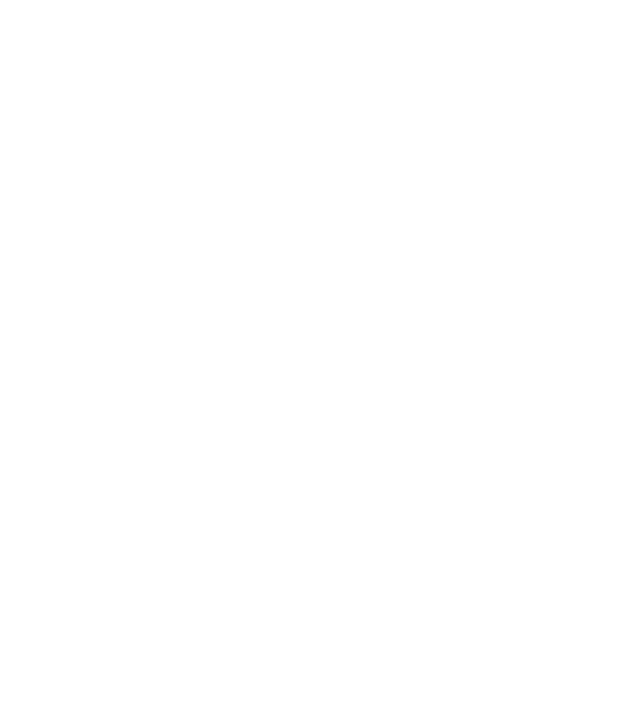
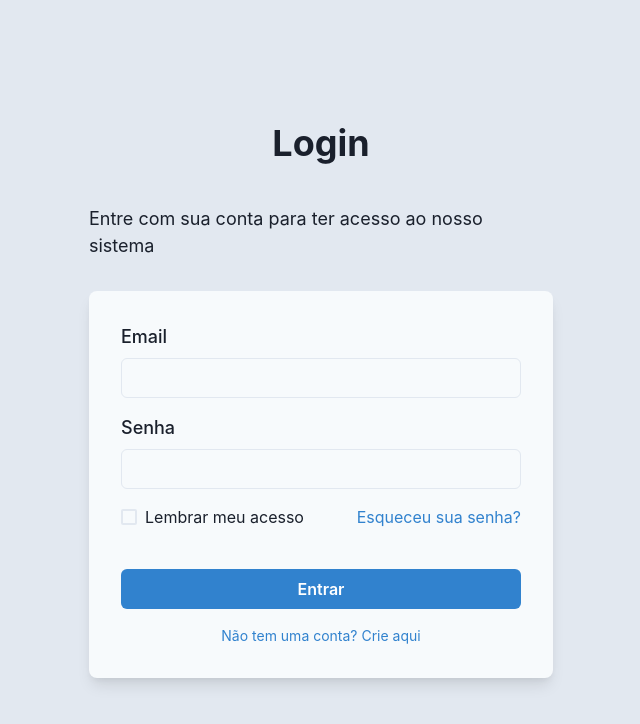
Before and after one commit to ClaudioBzrr/UserRegistration, a React (Vite) app in the folder frontend/: page / in a window 1280 px wide. Shown: the top 724 px of the page, without its empty margins (319-959 px from the left). Built offline with nearby package versions, Linux system fonts and the light colour scheme.

Commit message:
Added chakra ui components in login page

```diff
--- a/frontend/src/pages/Login.tsx
+++ b/frontend/src/pages/Login.tsx
@@ -1,13 +1,66 @@
 import {
-    Box, Center
+    Box, Button, Checkbox, Flex, FormControl, FormLabel, Heading, Input, Stack, Text, Link
 } from '@chakra-ui/react'
+import { Link as Linker} from 'react-router-dom'
 
 export function Login(){
     return(
-        <Box w='full' h='full'>
-            <Center w='xl' h='xl'>
-
-            </Center>
-        </Box>
+        <Flex
+            align={'center'}
+            justify={'center'}
+            minH={'100vh'}
+            bg={'gray.200'}
+        >
+            <Stack spacing={8} mx={'auto'} maxW={'lg'} px={6} py={12}>
+                <Stack align={'center'}>
+                    <Heading textAlign={'center'} mb={8} fontSize={'4xl'}>Login</Heading>
+                    <Stack>
+                        <Text fontSize={'lg'}>
+                            Entre com sua conta para ter acesso ao nosso sistema
+                        </Text>
+                    </Stack>
+                </Stack>
+                <Box rounded={'lg'} boxShadow={'lg'} p={8} bg={'gray.50'}>
+                    <Stack spacing={4}>
+                        <FormControl>
+                            <FormLabel fontSize={'lg'} id='email'>Email</FormLabel>
+                            <Input type='email'/>
+                        </FormControl>
+                        <FormControl>
+                            <FormLabel fontSize={'lg'} id='password'>Senha</FormLabel>
+                            <Input type='password'/>
+                        </FormControl>
+                        <Stack spacing={10}>
+                            <Stack
+                                direction={{base:'column',sm:'row'}}
+                                justify={'space-between'}
+                                align={'start'}
+                            >
+                                <Checkbox>Lembrar meu acesso</Checkbox>
+                                <Link color={'blue.500'} >
+                                    <Linker to='/reset-password'>
+                                        Esqueceu sua senha?
+                                    </Linker>
+                                </Link>
+                            </Stack>
+                            <Button
+                                bg={'blue.500'}
+                                _hover={{
+                                    bg:'blue.400'
+                                }}
+                                color={'white'}
+                            >
+                                Entrar
+                            </Button>
+                        </Stack>
+                            <Stack align={'center'} fontSize={'sm'}>
+                                <Link color={'blue.500'}>
+                                    <Linker to='/register'>Não tem uma conta? Crie aqui</Linker>
+                                </Link>
+                            </Stack>
+                    </Stack>
+                </Box>
+            </Stack>
+        </Flex>
     )
 }
```
